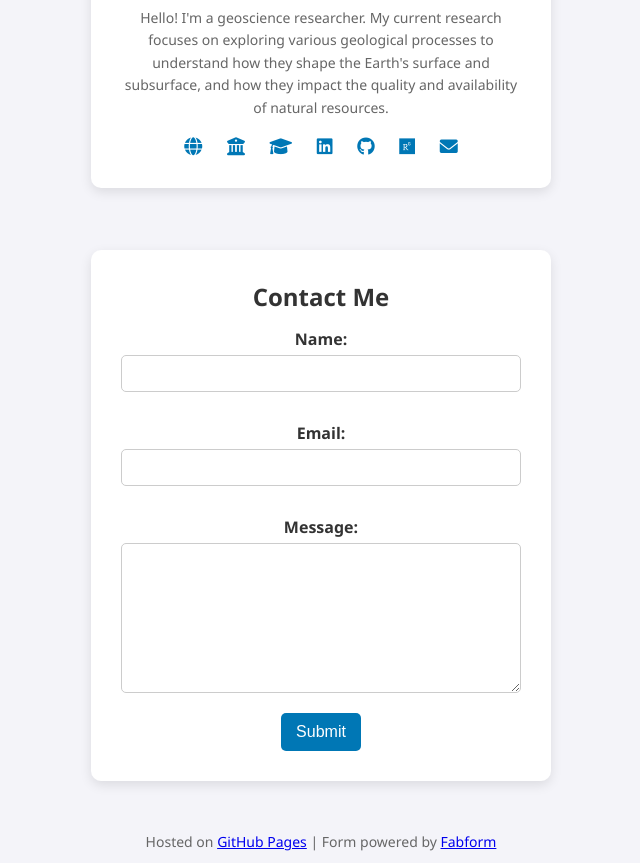
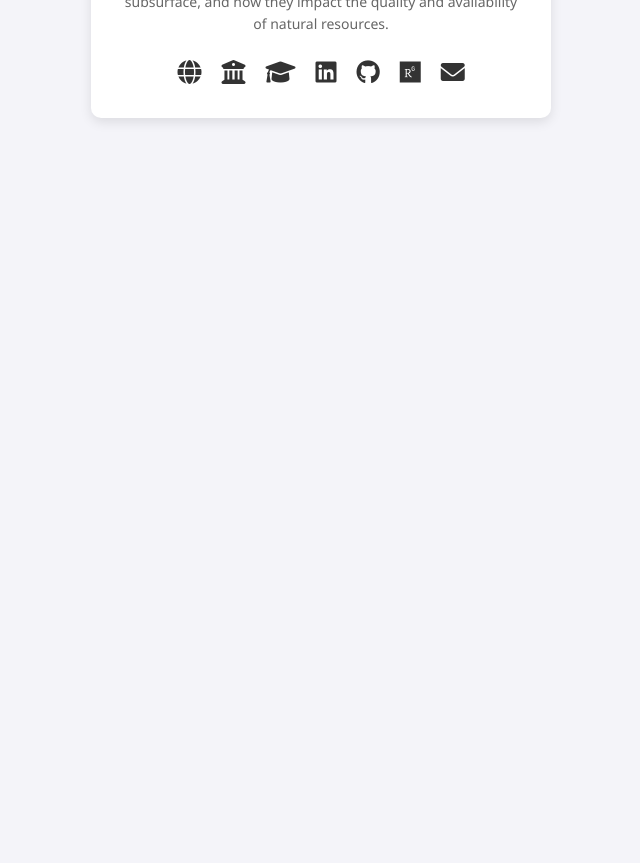
Before and after one commit to qubalee/mainpage, a plain HTML site: page index.html in a window 1280 px wide. Shown: the part 491-1354 px from the top of the page, without its empty margins (319-959 px from the left). After the commit the page ends 800 px from the top, so only its background shows below. Drawn offline with Linux system fonts and the light colour scheme.

Commit message:
Update index.html

```diff
--- a/index.html
+++ b/index.html
@@ -13,9 +13,8 @@
             margin: 0;
             padding: 0;
             display: flex;
-            flex-direction: column;
+            justify-content: center;
             align-items: center;
-            justify-content: center; /* Center vertically */
             min-height: 100vh;
             text-align: center;
         }
@@ -27,6 +26,14 @@
             max-width: 400px;
             width: 90%;
             margin: 20px;
+        }
+        img {
+            border-radius: 50%;
+            width: 120px;
+            height: 120px;
+            object-fit: cover;
+            margin-bottom: 20px;
+            border: 3px solid #0077b5;
         }
         h1 {
             margin: 0;
@@ -40,56 +47,22 @@
             font-size: 14px;
             line-height: 1.6;
         }
-        label {
-            display: block;
-            margin: 15px 0 5px;
-            font-weight: bold;
-            color: #333;
-        }
-        input[type="text"],
-        input[type="email"],
-        textarea {
-            width: 100%;
-            padding: 10px;
-            margin-bottom: 15px;
-            border: 1px solid #ccc;
-            border-radius: 5px;
-            box-sizing: border-box;
-        }
-        textarea {
-            height: 150px; /* Enlarged message box */
-        }
-        input[type="submit"] {
-            background-color: #0077b5;
-            color: white;
-            border: none;
-            padding: 10px 15px;
-            border-radius: 5px;
-            cursor: pointer;
-            font-size: 16px;
-            transition: background-color 0.3s ease;
-        }
-        input[type="submit"]:hover {
-            background-color: #005f8a;
-        }
         .links {
-            margin-top: 15px;
+            margin-top: 20px;
+            display: flex;
+            justify-content: center;
+            gap: 20px;
         }
         .links a {
-            margin: 0 10px;
-            color: #0077b5;
             text-decoration: none;
-            font-size: 18px;
+            color: #333;
+            font-size: 24px;
             transition: color 0.3s ease;
         }
         .links a:hover {
-            color: #005f8a;
+            color: #0077b5;
         }
-        footer {
-            margin-top: 20px;
-            font-size: 12px;
-            color: #999;
-        }
+        /* Responsive Design */
         @media (max-width: 480px) {
             h1 {
                 font-size: 22px;
@@ -97,59 +70,50 @@
             p {
                 font-size: 13px;
             }
-            input[type="submit"] {
-                width: 100%;
+            .links a {
+                font-size: 20px;
             }
         }
     </style>
 </head>
 <body>
     <div class="container">
-        <img src="abdullah.jpg" alt="Abdullah Alqubalee" style="max-width: 100%; height: auto; border-radius: 10px;">
+        <!-- Replace 'abdullah.jpg' with the path to your personal image -->
+        <img src="abdullah.jpg" alt="Abdullah Alqubalee">
         <h1>Abdullah Alqubalee</h1>
         <p>
-            Hello! I'm a geoscience researcher. My current research focuses on exploring various geological processes to understand how they shape the Earth's surface and subsurface, and how they impact the quality and availability of natural resources.
-        </p>
-        <div class="links" aria-label="Social Media Links">
+Hello! I'm a geoscience researcher. My current research focuses on exploring various geological processes to understand how they shape the Earth's surface and subsurface, and how they impact the quality and availability of natural resources.        </p>
+        <div class="links">
+            <!-- Website Icon -->
             <a href="https://qubalee.com" target="_blank" title="Qubalee.com">
                 <i class="fa fa-globe"></i>
             </a>
+            <!-- University Icon -->
             <a href="https://pure.kfupm.edu.sa/en/persons/abdullah-alqubalee" target="_blank" title="KFUPM">
                 <i class="fa fa-university"></i>
             </a>
+              <!-- CPG Icon -->
             <a href="https://cpg.kfupm.edu.sa/qubalee" target="_blank" title="CPG">
                 <i class="fa fa-graduation-cap"></i>
             </a>
+
+            <!-- LinkedIn Icon -->
             <a href="https://linkedin.com/in/qubalee" target="_blank" title="LinkedIn">
                 <i class="fab fa-linkedin"></i>
             </a>
+             <!-- GitHub Icon -->
             <a href="https://github.com/qubalee" target="_blank" title="GitHub">
                 <i class="fab fa-github"></i>
             </a>
+            <!-- Researchgate Icon -->
             <a href="https://www.researchgate.net/profile/Abdullah-Alqubalee" target="_blank" title="Researchgate">
                 <i class="fab fa-researchgate"></i>
             </a>
+            <!-- Email Icon -->
             <a href="mailto:abdullah@qubalee.com" title="Email">
                 <i class="fas fa-envelope"></i>
             </a>
         </div>
     </div>
-    <br>
-    <div class="container">
-        <h1>Contact Me</h1>
-        <form action="https://fabform.io/f/9OwQ1uU" method="post">
-            <label for="name">Name:</label>
-            <input type="text" id="name" name="name" required>
-            <label for="email">Email:</label>
-            <input type="email" id="email" name="email" required>
-            <label for="message">Message:</label>
-            <textarea id="message" name="message" required></textarea>
-            <input type="submit" value="Submit">
-        </form>
-    </div>
-
-    <footer>
-        <p>Hosted on <a href="https://pages.github.com/" target="_blank">GitHub Pages</a> | Form powered by <a href="https://fabform.io/" target="_blank">Fabform</a></p>
-    </footer>
 </body>
 </html>
```
